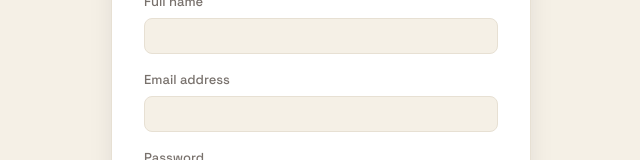
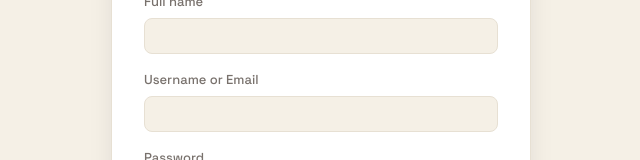
Before and after one commit to Sri20112001/db-backup-app, a React (Vite) app in the folder client/: page /vaultguard/register in a window 1280 px wide. Shown: the part 331-491 px from the top of the page, without its empty margins (319-959 px from the left). Built offline with nearby package versions, Linux system fonts and the light colour scheme; no server answers.

Commit message:
fix(auth): remove email validation from register to allow username registration

```diff
--- a/client/src/features/auth/components/RegisterPage.tsx
+++ b/client/src/features/auth/components/RegisterPage.tsx
@@ -98,12 +98,12 @@ const RegisterPage = () => {
               {(['name', 'email', 'password'] as const).map((field) => (
                 <div key={field}>
                   <label className="block text-[13px] font-medium text-on-surface-variant mb-1.5" htmlFor={field}>
-                    {field === 'name' ? 'Full name' : field === 'email' ? 'Email address' : 'Password'}
+                    {field === 'name' ? 'Full name' : field === 'email' ? 'Username or Email' : 'Password'}
                   </label>
                   <input
                     id={field}
                     name={field}
-                    type={field === 'password' ? 'password' : field === 'email' ? 'email' : 'text'}
+                    type={field === 'password' ? 'password' : 'text'}
                     value={form[field]}
                     onChange={handleChange}
                     required
```
Also changed, not shown: 1 other file (tests, documents, lock files or other folders).
